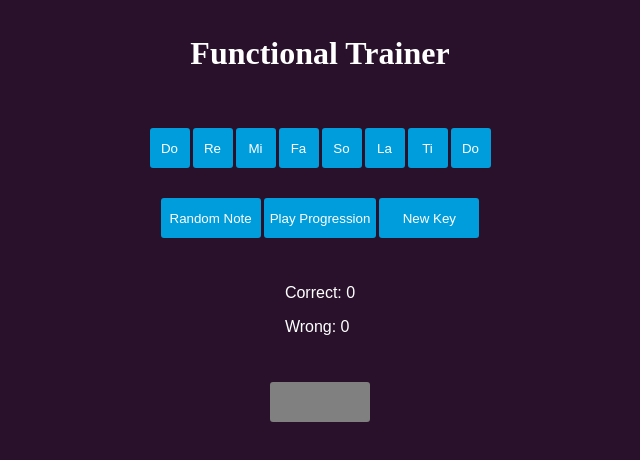
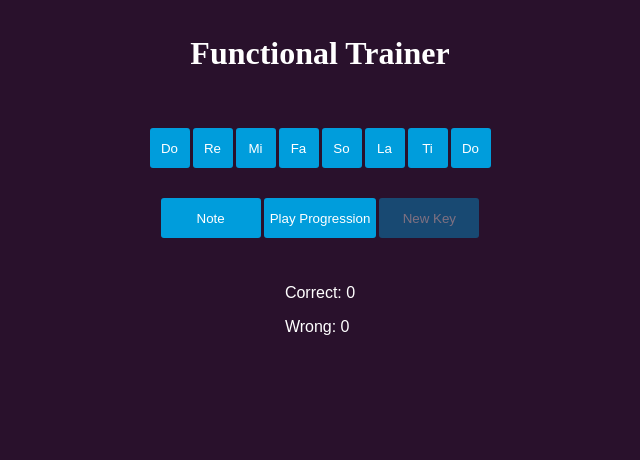
Before and after one commit to aytarakdemir/earsavant, an Angular app: page /functional in a window 1280 px wide. Both pictures are taken after a click on the button "Start". Shown: the top 460 px of the page, without its empty margins (320-960 px from the left). Built offline with nearby package versions, Linux system fonts and the light colour scheme; a web font is replaced by a local one.

Commit message:
add progression condititons

```diff
--- a/src/app/modules/functional-trainer/pages/functional-trainer/functional-trainer.component.html
+++ b/src/app/modules/functional-trainer/pages/functional-trainer/functional-trainer.component.html
@@ -24,7 +24,7 @@
       <button
         (click)="this.audioSrv.playNote(this.keySrv.selectedRandomNote())"
       >
-        Random Note
+        Note
       </button>
       <button
         (click)="
@@ -54,7 +54,7 @@
       >
         Play Progression
       </button>
-      <button (click)="setNewKey()">New Key</button>
+      <button [disabled]="this.scoreSrv.scoreRecording()" (click)="setNewKey()">New Key</button>
     </div>
 
     <div class="cet-score">
@@ -62,12 +62,5 @@
       <p>Wrong: {{this.scoreSrv.currentScore().wrong}}</p>
 
     </div>
-
-    <div
-      class="cet-info"
-      [class.cet-info__default]="guessFeedback() === GuessState.default"
-      [class.cet-info__success]="guessFeedback() === GuessState.success"
-      [class.cet-info__fail]="guessFeedback() === GuessState.failure"
-    ></div>
   </ng-container>
 </div>
--- a/src/app/modules/functional-trainer/pages/functional-trainer/functional-trainer.component.scss
+++ b/src/app/modules/functional-trainer/pages/functional-trainer/functional-trainer.component.scss
@@ -1,5 +1,4 @@
 @use "/src/styles/variables.scss" as var;
-
 
 button {
   display: flex;
@@ -11,12 +10,19 @@ button {
   border: none;
   background-color: var.$color-alpha;
   cursor: pointer;
+  opacity: 1;
+  transition: opacity 0.3;
 
   &:hover {
-    background-color: #0084B8;
+    background-color: #0084b8;
+  }
+
+  &:disabled {
+    opacity: 0.4;
+    pointer-events: none;
   }
 }
-.cet-playing{
+.cet-playing {
   background-color: green;
   &:hover {
     background-color: green;
@@ -55,31 +61,4 @@ button {
   flex-direction: row;
   align-items: center;
   gap: 3px;
-
-
 }
-
-
-.cet-info {
-  display: flex;
-  align-items: center;
-  justify-content: center;
-  border-radius: 3px;
-  min-width: 100px;
-  height: 40px;
-  border: none;
-  background-color: gray;
-
-
-  &__default {
-    background-color: gray;
-  }
-  &__success {
-    background-color: green;
-  }
-  &__fail {
-    background-color: red;
-  }
-
-
-}
--- a/src/app/modules/functional-trainer/pages/functional-trainer/functional-trainer.component.ts
+++ b/src/app/modules/functional-trainer/pages/functional-trainer/functional-trainer.component.ts
@@ -15,14 +15,17 @@ export class FunctionalTrainerComponent {
 
   guessFeedback: WritableSignal<GuessState> = signal(GuessState.default);
 
-
   GuessState = GuessState;
 
   msColorChangeTime: number = 300;
 
   msAfterUserIsAllowedToClick: number = this.msColorChangeTime;
 
-  constructor(public audioSrv: AudioService, public keySrv: KeyService, public scoreSrv: ScoreService) {}
+  constructor(
+    public audioSrv: AudioService,
+    public keySrv: KeyService,
+    public scoreSrv: ScoreService
+  ) {}
 
   ngOnInit() {}
 
@@ -39,6 +42,7 @@ export class FunctionalTrainerComponent {
 
     if (guessNote === correctNote) {
       this.scoreSrv.increaseCorrect();
+      this.scoreSrv.stopRecordScore();
       this.guessFeedback.set(GuessState.success);
       const keyToWalkOn = this.changeOctave(
         Number(note.slice(-1)) -
--- a/src/app/modules/functional-trainer/services/score.service.ts
+++ b/src/app/modules/functional-trainer/services/score.service.ts
@@ -7,7 +7,7 @@ export class ScoreService {
 
   public currentScore: WritableSignal<{correct: number, wrong: number}> = signal({correct: 0, wrong: 0});
 
-  private scoreRecording: WritableSignal<boolean> = signal(false);
+  public scoreRecording: WritableSignal<boolean> = signal(false);
 
   constructor() { }
 
@@ -15,7 +15,7 @@ export class ScoreService {
     this.scoreRecording.set(true);
   }
 
-  private stopRecordScore() {
+  public stopRecordScore() {
     this.scoreRecording.set(false);
   }
 
@@ -24,7 +24,6 @@ export class ScoreService {
       this.currentScore.mutate(obj => {
         obj.correct = obj.correct + 1;
       })
-      this.stopRecordScore();
     }
   }
 
@@ -33,7 +32,6 @@ export class ScoreService {
       this.currentScore.mutate(obj => {
         obj.wrong = obj.wrong + 1;
       })
-      this.stopRecordScore();
     }
   }
 
```
